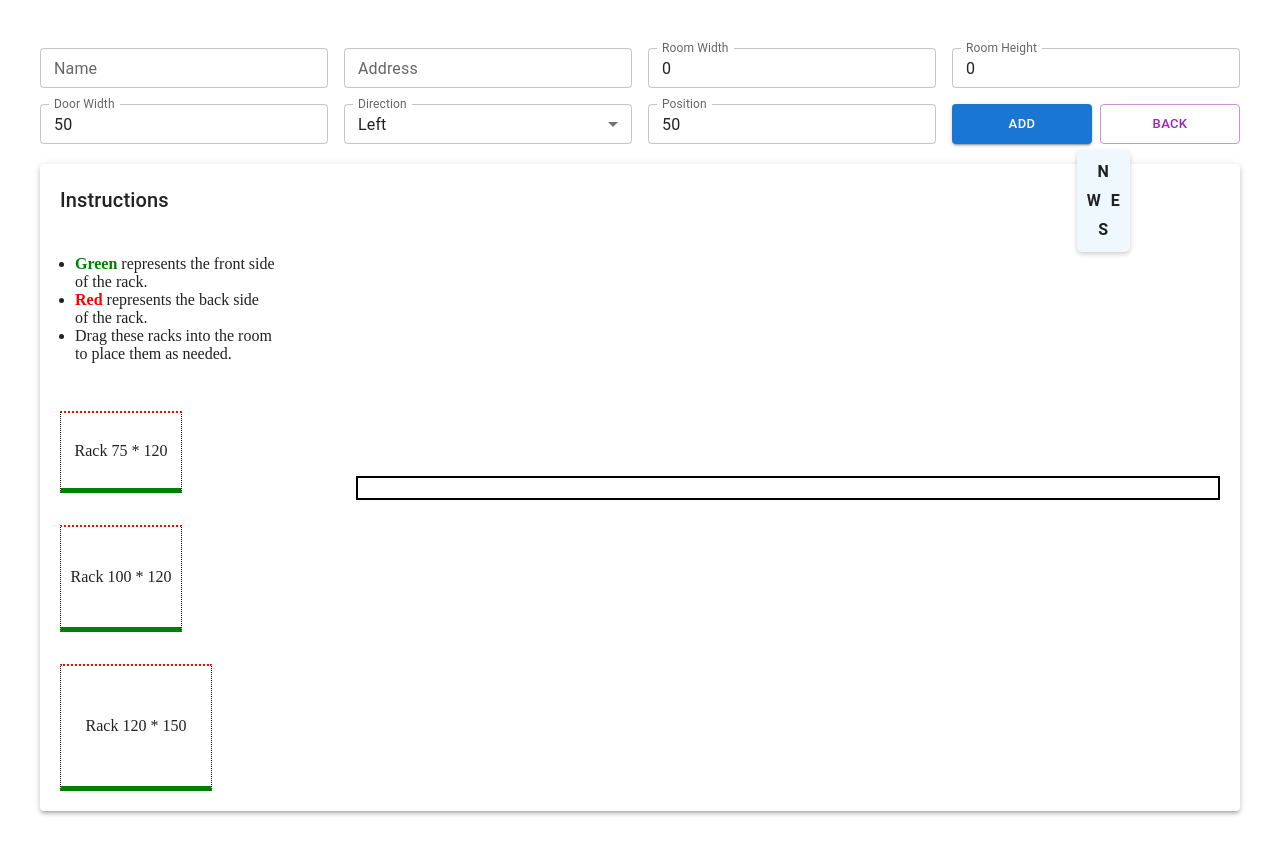
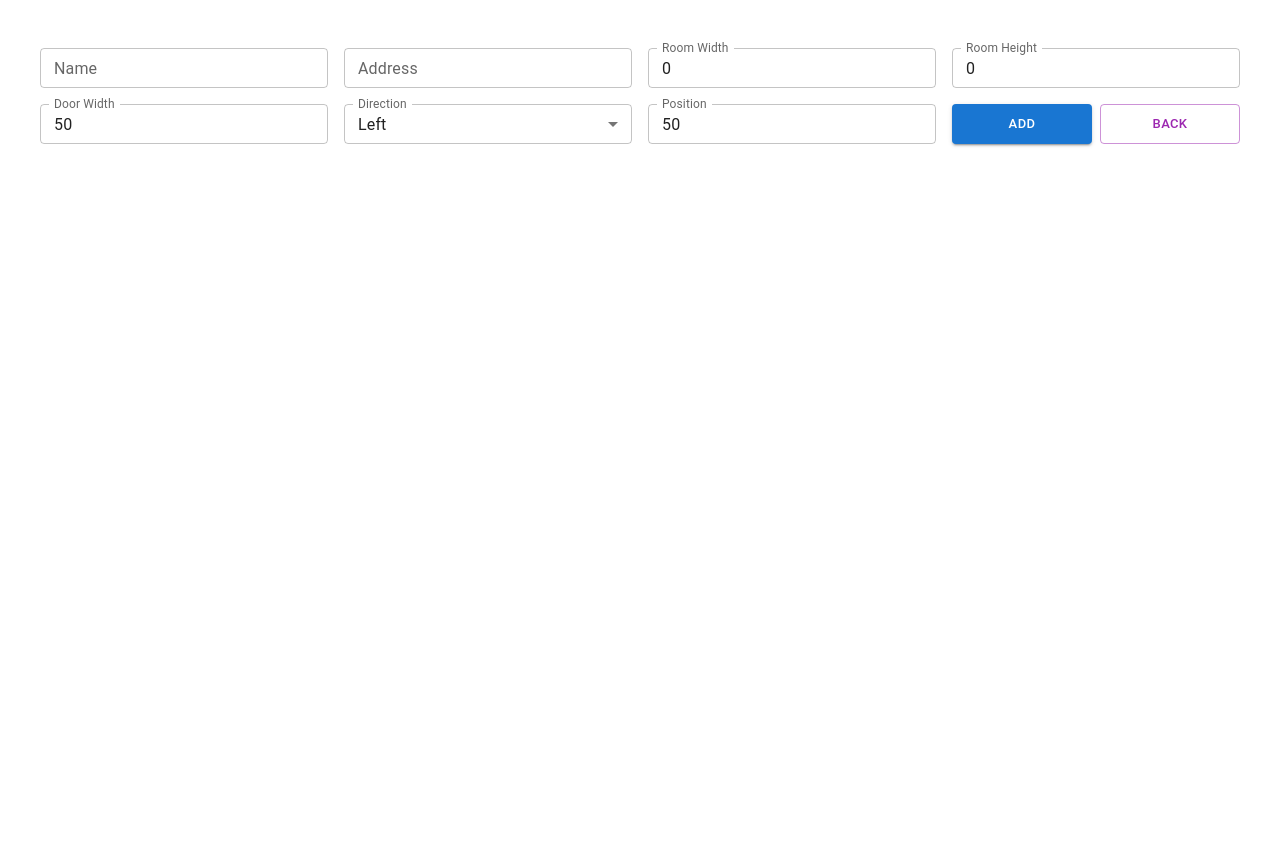
Before and after one commit to rahul-patel-24/room-layout-designer, a React (Vite) app: page / in a window 1280 px wide. Both pictures are taken after a click on the button "NEW ROOM". Shown: the top 854 px of the page. After the commit the page ends 800 px from the top, so only its background shows below. Built offline with nearby package versions, Linux system fonts and the light colour scheme.

Commit message:
(change):door chnafes

```diff
--- a/src/App.tsx
+++ b/src/App.tsx
@@ -83,7 +83,7 @@ const App: React.FC = () => {
         {(isAddingRoom || editingRoom) && (
           <Box width="100%" maxWidth="1200px" mx="auto">
             <RoomForm
-              room={editingRoom}
+              room={editingRoom ?? null}
               onAddRoom={handleAddRoom}
               isEditMode={editingRoom !== null}
               setEditingRoom={handleBackToRoomList}
@@ -94,7 +94,10 @@ const App: React.FC = () => {
               width={width} // Pass current width
               height={height} // Pass current height
             />
-            {<RoomEditor room={{ ...editingRoom, width, height,door }} />} {/* Pass updated dimensions */}
+            {/* Ensure that editingRoom is not null before passing it to RoomEditor */}
+            {editingRoom && (
+              <RoomEditor room={{ ...editingRoom, width, height, door }} />
+            )}
           </Box>
         )}
       </Box>
--- a/src/components/Door.tsx
+++ b/src/components/Door.tsx
@@ -6,28 +6,33 @@ const Door: React.FC<DoorProps> = ({ width, direction, position }) => {
   const doorStyles = {
     position: 'absolute',
     backgroundColor: 'saddlebrown',
-    height: width + 20,
-    width: '10px',
     borderRadius: '1px',
     boxShadow: '0 2px 5px rgba(0,0,0,0.2)',
     ...(direction === 'left' && {
-      top: `${position}px`, // Position from the left edge
-      left:0
-      // top: `calc(50% - ${width / 2}px)`, // Center vertically
+      top: `${position}px`,
+      left: 0,
+      width: '10px',
+      height: `${width + 20}px`,
     }),
     ...(direction === 'right' && {
-      right:0, // Calculate right position
-      top: `${position}px`, // Center vertically
+      top: `${position}px`,
+      right: 0,
+      width: '10px',
+      height: `${width + 20}px`,
     }),
     ...(direction === 'top' && {
-      top: -30,
-      left: position,
-      transform: 'rotate(90deg)',
+      top: 0, // Positioned at the top wall
+      left: `${position}px`,
+      width: `${width + 20}px`, // Set the width horizontally for top
+      height: '10px', // Small height since it's a horizontal door
+      transform: 'none', // No need for rotation
     }),
     ...(direction === 'bottom' && {
-      bottom: -30,
-      left: position,
-      transform: 'rotate(270deg)',
+      bottom: 0, // Positioned at the bottom wall
+      left: `${position}px`,
+      width: `${width + 20}px`, // Set the width horizontally for bottom
+      height: '10px', // Small height since it's a horizontal door
+      transform: 'none', // No need for rotation
     }),
   };
 
```
